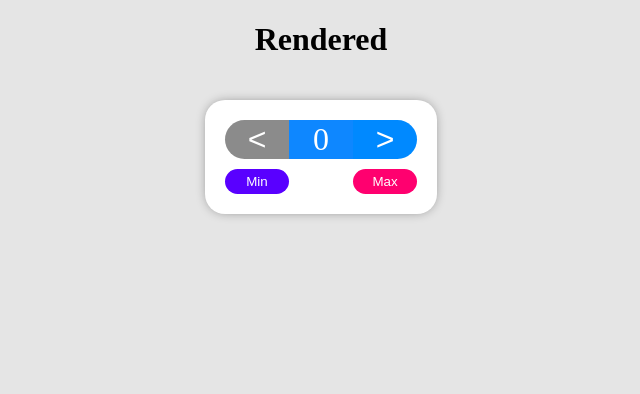
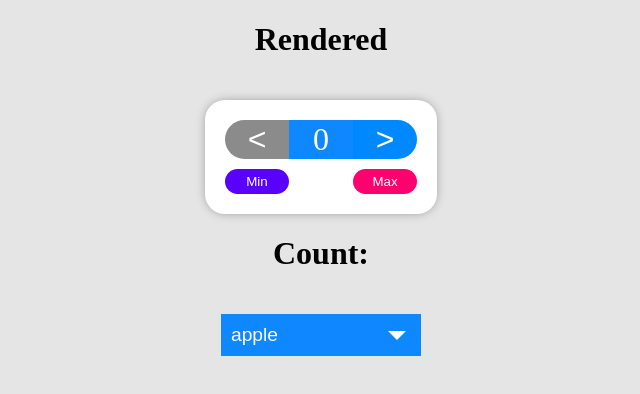
Before and after one commit to wsuf-proginf-2022/react-reusable-components, a React (Vite) app: page / in a window 1280 px wide. Shown: the top 394 px of the page, without its empty margins (319-959 px from the left). Built offline with nearby package versions, Linux system fonts and the light colour scheme.

Commit message:
I CAN HAZ COMMENTZ.

```diff
--- a/package.json
+++ b/package.json
@@ -2,7 +2,7 @@
   "name": "level3",
   "version": "1.0.0",
   "description": "",
-  "main": "index.js",
+  "main": "App.js",
   "scripts": {
     "test": "echo \"Error: no test specified\" && exit 1",
     "lint": "eslint \"src/**/*.{js,jsx,ts,tsx}\" --quiet",
--- a/src/App.js
+++ b/src/App.js
@@ -1,6 +1,7 @@
 import { createRoot } from 'react-dom/client';
-import React, { StrictMode } from 'react';
+import React, { StrictMode, useState } from 'react';
 import Counter from './components/Counter/Counter';
+import Dropdown from './components/Dropdown/Dropdown';
 
 const dropdownOptions = [
   'apple',
@@ -106,10 +107,13 @@ const options = [
 ];
 
 const App = () => {
+  const [count, setCount] = useState(null);
   return (
     <div className='flex-center'>
       <h1 style={{ textAlign: 'center' }}>Rendered</h1>
-      <Counter max={15} />
+      <Counter max={15} onChange={setCount} />
+      <h1 style={{ textAlign: 'center' }}>Count: {count}</h1>
+      <Dropdown options={dropdownOptions} />
     </div>
   );
 };
--- a/src/components/Counter/Counter.js
+++ b/src/components/Counter/Counter.js
@@ -1,12 +1,12 @@
 import './counter.css';
 import React, { useState } from 'react';
 
-const Counter = ({ max }) => {
+const Counter = ({ max = 10, min = 0, onChange = () => {} }) => {
   // const state = useState(0);
   // const number = state[0];
   // const setNumber = state[1];
   // array destructuring
-  const [number, setNumber] = useState(0);
+  const [number, setNumber] = useState(min);
 
   // object destructuring
   // const a = { name: 'a' };
@@ -14,10 +14,12 @@ const Counter = ({ max }) => {
 
   const increment = () => {
     setNumber(number + 1);
+    onChange(number + 1);
   };
 
   const set = (val) => () => {
     setNumber(val);
+    onChange(val);
   };
 
   return (
@@ -25,15 +27,17 @@ const Counter = ({ max }) => {
       <button
         className='btn btn-small btn-min'
         onClick={() => {
-          setNumber(0);
+          setNumber(min);
+          onChange(min);
         }}>
         Min
       </button>
       <button
         className='btn btn-big btn-decrease'
-        disabled={number === 0}
+        disabled={number === min}
         onClick={() => {
           setNumber(number - 1);
+          onChange(number - 1);
         }}>
         &lt;
       </button>
--- /dev/null
+++ b/src/components/Dropdown/Dropdown.js
@@ -0,0 +1,48 @@
+import { useState, useRef, useEffect } from 'react';
+import './dropdown.css';
+
+const Dropdown = ({ options = [] }) => {
+  const [selected, setSelected] = useState(options[0]);
+  const [opened, setOpened] = useState(false);
+  const container = useRef();
+
+  const handleOutsideClick = (event) => {
+    if (!container.current.contains(event.target)) setOpened(false);
+  };
+
+  useEffect(() => {
+    document.addEventListener('click', handleOutsideClick);
+  }, []);
+
+  return (
+    <div className='dropdown-container' ref={container}>
+      <button
+        className='selected'
+        onClick={() => {
+          setOpened(!opened);
+        }}>
+        {selected}
+        <span className={`icon ${opened ? 'arrow-up' : 'arrow-down'}`} />
+      </button>
+      {opened && (
+        <div className='options'>
+          {options
+            .filter((option) => option !== selected)
+            .map((option) => (
+              <button
+                className='option'
+                key={option}
+                onClick={() => {
+                  setSelected(option);
+                  setOpened(false);
+                }}>
+                {option}
+              </button>
+            ))}
+        </div>
+      )}
+    </div>
+  );
+};
+
+export default Dropdown;
```
